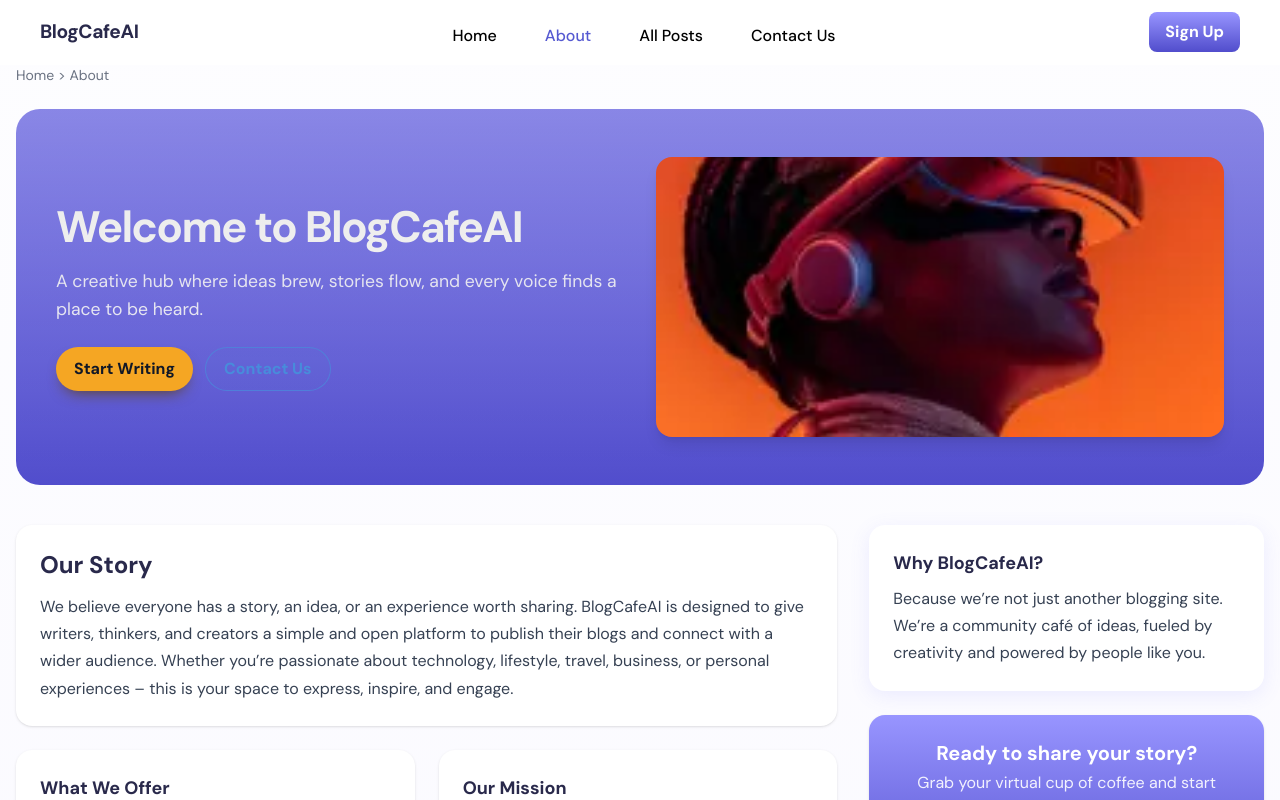
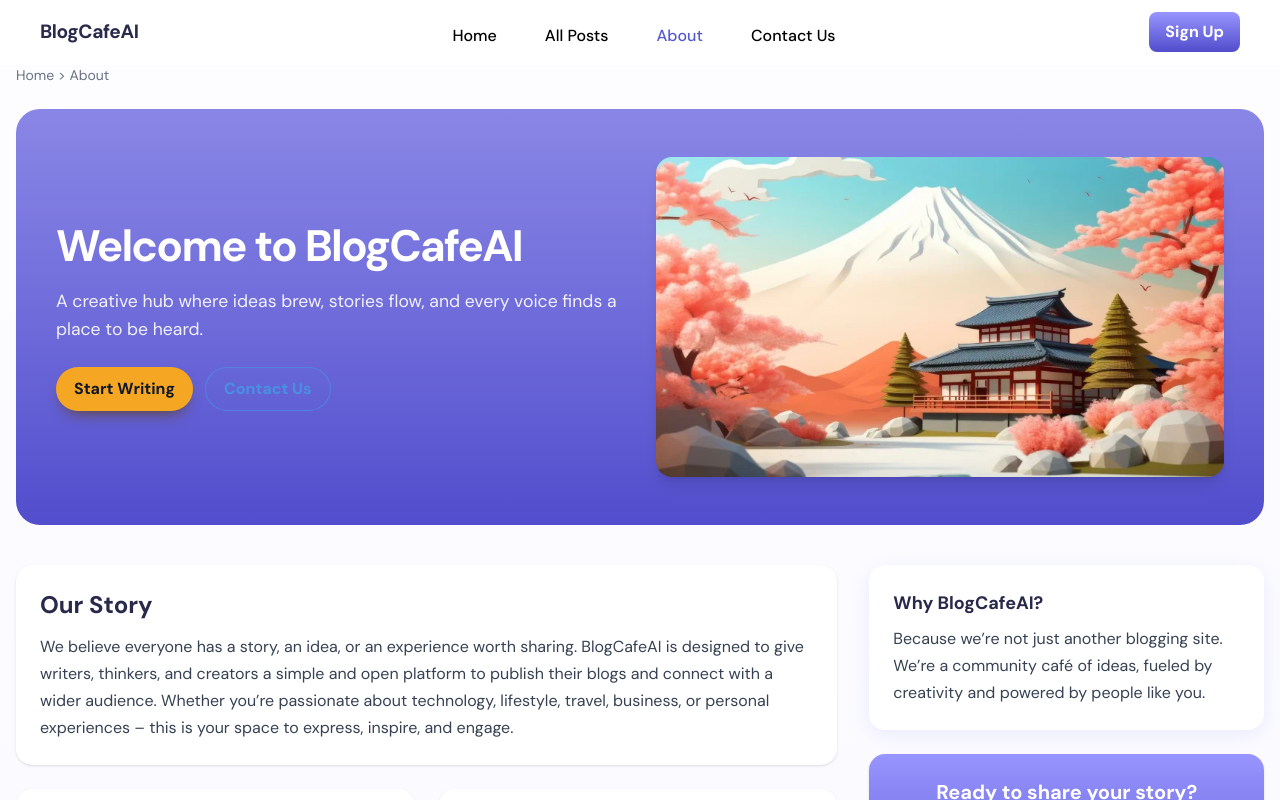
Before and after one commit to ruchit15801/blog-website-nextjs, a Next.js app: page /about in a window 1280 px wide. Shown: the top 800 px of the page. Built offline with nearby package versions, Linux system fonts and the light colour scheme.

Commit message:
fix another issue

```diff
--- a/src/app/about/page.tsx
+++ b/src/app/about/page.tsx
@@ -1,4 +1,5 @@
 import Image from "next/image";
+import aboutImg from "@/../public/images/a10.webp";
 import Link from "next/link";
 import { Facebook, Twitter, Instagram, Linkedin, MapPin, Mail } from "lucide-react";
 
@@ -13,8 +14,8 @@ export default function AboutPage() {
 
                 {/* HERO */}
                 <section className="relative overflow-hidden rounded-3xl mb-10" style={{ background: "linear-gradient(180deg, #9895ff 0%, #514dcc 100%)" }}>
-                    <div className="absolute inset-0 bg-gradient-to-b from-black/10 to-black/0" />
-                    <div className="grid grid-cols-1 md:grid-cols-2 gap-8 items-center px-6 sm:px-10 py-12">
+                    <div className="absolute inset-0 bg-gradient-to-b from-black/10 to-black/0 pointer-events-none" />
+                    <div className="grid grid-cols-1 md:grid-cols-2 gap-8 items-center px-6 sm:px-10 py-12 relative z-10">
                         <div className="space-y-4">
                             <h1 className="text-white font-extrabold" style={{ fontSize: '2.75rem', lineHeight: 1.1, letterSpacing: '-.04em' }}>
                                 Welcome to BlogCafeAI
@@ -27,8 +28,17 @@ export default function AboutPage() {
                                 <Link href="/contact" className="btn btn-secondary">Contact Us</Link>
                             </div>
                         </div>
-                        <div className="relative hidden md:block" style={{ height: 280 }}>
-                            <Image src="/images/aside_about.webp" alt="About" fill className="object-cover rounded-2xl shadow-lg" />
+                        <div className="relative hidden md:block aspect-[16/9]">
+                            <Image
+                                src={aboutImg}
+                                alt="About"
+                                fill
+                                priority
+                                quality={90}
+                                placeholder="blur"
+                                sizes="(min-width: 1280px) 720px, (min-width: 768px) 640px, 100vw"
+                                className="object-cover rounded-2xl shadow-lg"
+                            />
                         </div>
                     </div>
                 </section>
--- a/src/components/Navbar.tsx
+++ b/src/components/Navbar.tsx
@@ -26,7 +26,14 @@ export default function Navbar() {
                             Home
                         </Link>
                     </li>
-
+                    <li className="pt-2">
+                        <Link
+                            href="/all-posts"
+                            className={`nav-link ${pathname === "/all-posts" ? "active" : ""} hover:bg-gray-100 rounded-l px-2 py-2`}
+                        >
+                            All Posts
+                        </Link>
+                    </li>
                     <li className="pt-2">
                         <Link
                             href="/about"
@@ -35,14 +42,7 @@ export default function Navbar() {
                             About
                         </Link>
                     </li>
-                    <li className="pt-2">
-                        <Link
-                            href="/all-posts"
-                            className={`nav-link ${pathname === "/all-posts" ? "active" : ""} hover:bg-gray-100 rounded-l px-2 py-2`}
-                        >
-                            All Posts
-                        </Link>
-                    </li>
+
                     <li className="pt-2">
                         <Link
                             href="/contact"
```
